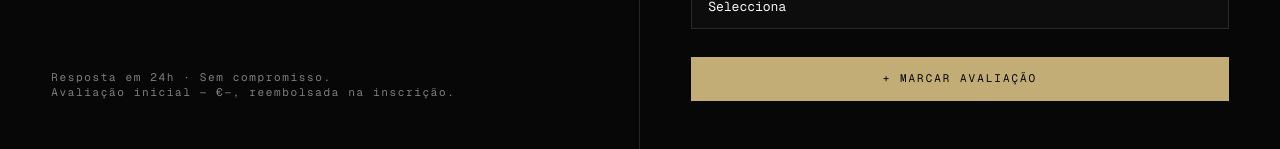
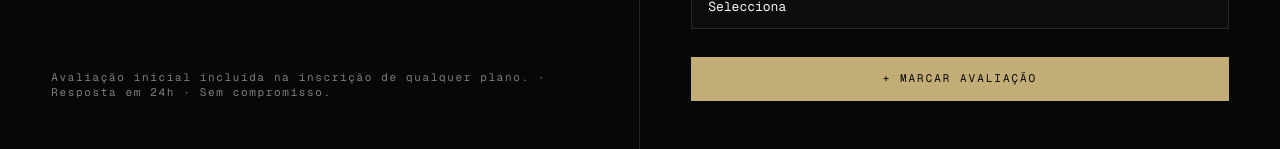
Before and after one commit to FranciscoPontes123/elite, a Next.js app: page / in a window 1280 px wide. Shown: the part 6320-6469 px from the top of the page. Built offline with nearby package versions, Linux system fonts and the light colour scheme.

Commit message:
fix campo photo, update contact footer text

```diff
--- a/app/components/Contacto.tsx
+++ b/app/components/Contacto.tsx
@@ -72,7 +72,7 @@ export default function Contacto() {
             referrerPolicy="no-referrer-when-downgrade"
             title="Localização Elite Football Lab"
           />
-          <div className="relative h-[360px] hidden md:block">
+          <div className="relative h-[360px] hidden md:block overflow-hidden">
             <Image
               src="/Campo.jpeg"
               alt="Campo Elite Football Lab"
@@ -127,8 +127,7 @@ export default function Contacto() {
           </div>
 
           <p className="font-mono text-label text-fg-dim tracking-[0.15em] mt-auto">
-            Resposta em 24h · Sem compromisso.<br />
-            Avaliação inicial — €—, reembolsada na inscrição.
+            Avaliação inicial incluída na inscrição de qualquer plano. · Resposta em 24h · Sem compromisso.
           </p>
         </motion.div>
 
```
